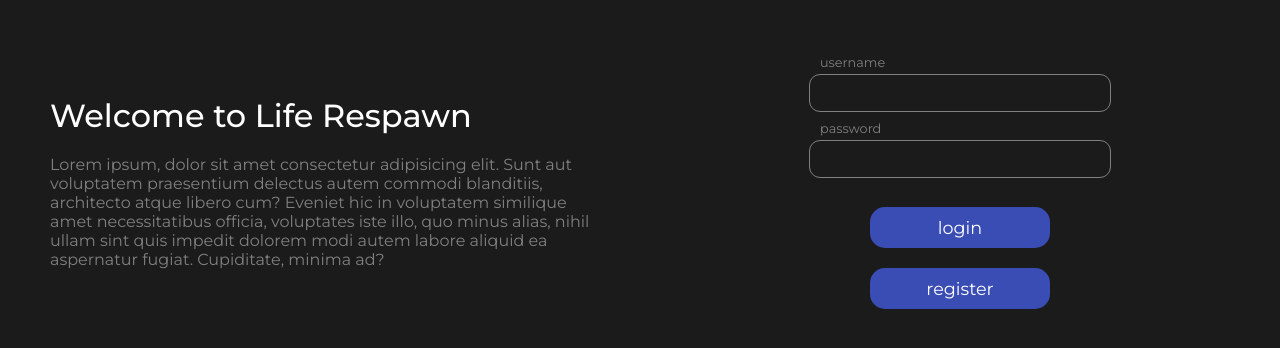
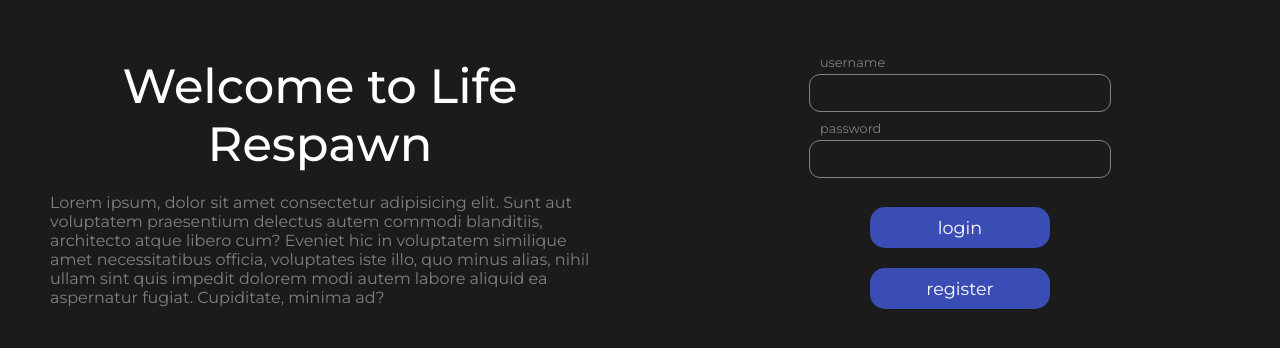
Before and after one commit to p1xelzyx/LifeRespawn, a SvelteKit app in the folder svelte-liferespawn/: page / in a window 1280 px wide. Shown: the part 218-566 px from the top of the page. Built offline with nearby package versions, Linux system fonts and the light colour scheme; no server answers.

Commit message:
center h1

```diff
--- a/svelte-liferespawn/src/routes/+page.svelte
+++ b/svelte-liferespawn/src/routes/+page.svelte
@@ -22,10 +22,12 @@
 
 <style>
     h1 {
+        text-align: center;
         color: white;
         font-size: 2em;
         font-weight: 500;
         margin-bottom: 20px;
+        font-size: 3em;
     }
     .center {
         display: flex;
```
